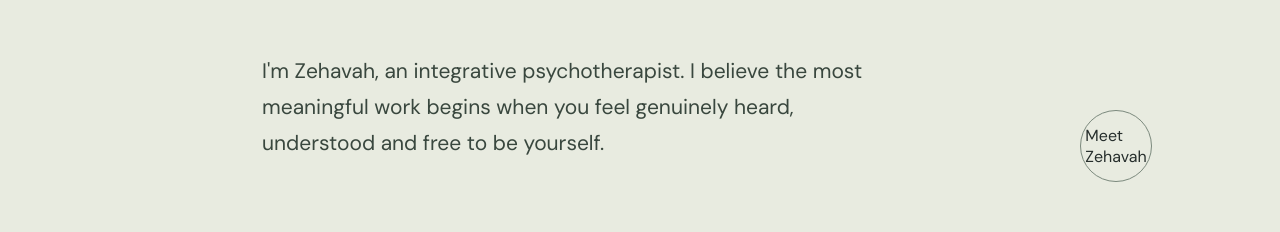
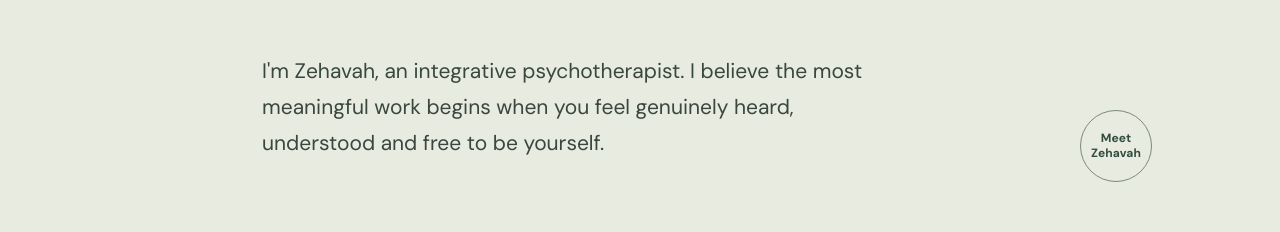
Before and after one commit to MarkDiamant/zehavah-handler-website, a Next.js app: page / in a window 1280 px wide. Shown: the part 1280-1512 px from the top of the page. Built offline with nearby package versions, Linux system fonts and the light colour scheme; a web font is replaced by a local one.

Commit message:
Style Meet Zehavah label inside circular homepage link

```diff
--- a/app/globals.css
+++ b/app/globals.css
@@ -446,3 +446,6 @@ footer .ds-credit .ds-built,footer .ds-credit .ds-tagline{color:#fff!important;o
 @media(prefers-reduced-motion:reduce){
  .hero-visual .hero-photo::before{animation:none!important;transform:none!important;will-change:auto}
 }
+
+/* Clear two-line label within homepage circular scroll link */
+.intro .circle-link{font-size:12px!important;line-height:1.3!important;font-weight:650!important;text-align:center!important;letter-spacing:.01em!important;color:#314c3f!important;text-decoration:none!important}
```
